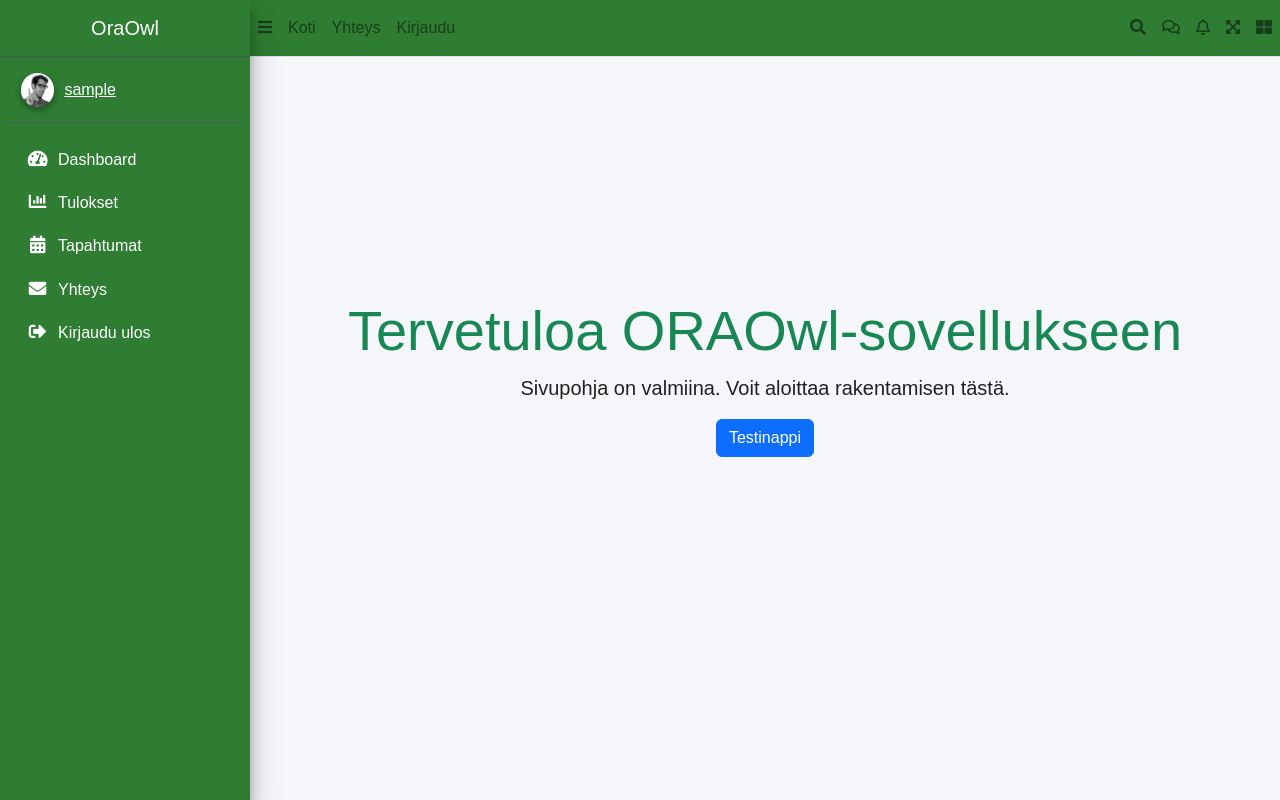
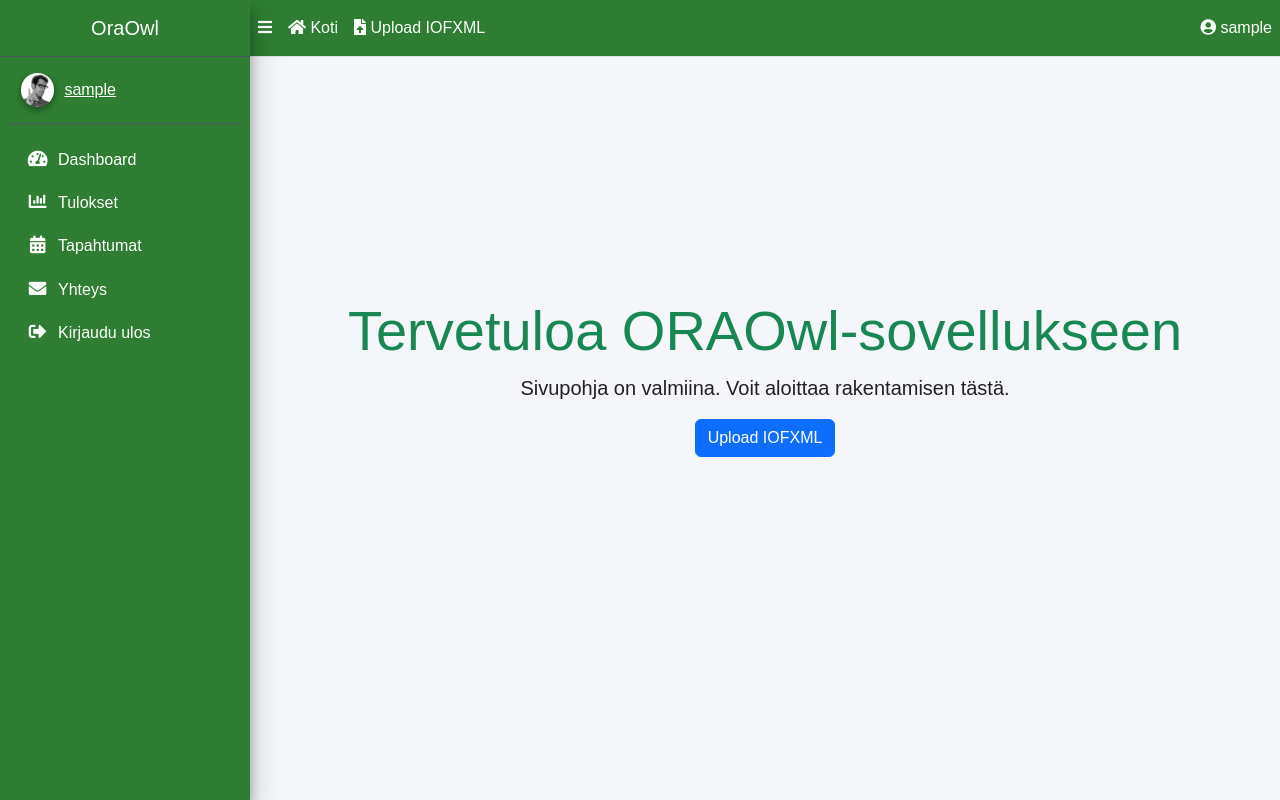
Before and after one commit to jounikivi/oraowl, a Django app: page / in a window 1280 px wide. Run offline with Django 5.2, Linux system fonts and the light colour scheme; the visitor is signed in with stand-in values (Sample User, id 1); style sheets or scripts are compiled from the project's sources; some libraries are stand-ins or nearby versions.

Commit message:
päivityksiä

```diff
--- a/oraw_app/templates/oraw_app/home.html
+++ b/oraw_app/templates/oraw_app/home.html
@@ -1,11 +1,15 @@
 {% extends "oraw_app/base.html" %}
+
+{% block title %}ORAOwl – Home{% endblock %}
 
 {% block content %}
 <div class="container d-flex justify-content-center align-items-center" style="height: 80vh;">
-    <div class="text-center">
-        <h1 class="display-4 text-success">Tervetuloa ORAOwl-sovellukseen</h1>
-        <p class="lead">Sivupohja on valmiina. Voit aloittaa rakentamisen tästä.</p>
-        <button class="btn btn-primary">Testinappi</button>
-    </div>
+  <div class="text-center">
+    <h1 class="display-4 text-success">Tervetuloa ORAOwl-sovellukseen</h1>
+    <p class="lead">Sivupohja on valmiina. Voit aloittaa rakentamisen tästä.</p>
+
+    {# FI: Pikalinkki IOFXML-lataukseen (vain jos haluat). EN: Quick link to IOFXML upload. #}
+    <a class="btn btn-primary" href="{% url 'oraw_app:upload_iofxml' %}">Upload IOFXML</a>
+  </div>
 </div>
 {% endblock %}
--- a/oraw_app/templates/oraw_app/partials/navbar.html
+++ b/oraw_app/templates/oraw_app/partials/navbar.html
@@ -1,66 +1,61 @@
-<nav class="main-header navbar navbar-expand navbar-white navbar-light">
+{% load static %}
 
-  <!-- VASEN REUNA: toggle sivupalkille -->
+<!-- Top Navigation Bar -->
+<nav class="main-header navbar navbar-expand navbar-white navbar-light" style="background-color: #2E7D32;">
+
+  <!-- Left navbar links -->
   <ul class="navbar-nav">
+    <!-- Hamburger menu -->
     <li class="nav-item">
       <a class="nav-link" data-widget="pushmenu" href="#" role="button">
-        <i class="fas fa-bars"></i>
-      </a>
-    </li>
-  </ul>
-
-  <!-- KESKIOSA: linkit -->
-  <ul class="navbar-nav mr-auto">
-    <li class="nav-item">
-      <a href="#" class="nav-link">Koti</a>
-    </li>
-     <li class="nav-item">
-      <a href="#" class="nav-link">Yhteys</a>
-    </li>
-    <li class="nav-item">
-      <a href="#" class="nav-link">Kirjaudu</a>
-    </li>
-  </ul>
-
-  <!-- OIKEA REUNA: ikonit -->
-  <ul class="navbar-nav ml-auto">
-
-    <!-- Search -->
-    <li class="nav-item">
-      <a class="nav-link" data-widget="navbar-search" href="#" role="button">
-        <i class="fas fa-search"></i>
+        <i class="fas fa-bars text-white"></i>
       </a>
     </li>
 
-    <!-- Messages -->
-    <li class="nav-item dropdown">
-      <a class="nav-link" data-toggle="dropdown" href="#">
-        <i class="far fa-comments"></i>
-        <span class="badge badge-danger navbar-badge"></span>
+    <!-- FI: Kotilinkki. EN: Home link. -->
+    <li class="nav-item d-none d-sm-inline-block">
+      <a href="{% url 'oraw_app:home' %}" class="nav-link text-white">
+        <i class="fas fa-home"></i> Koti
       </a>
     </li>
 
-    <!-- Notifications -->
-    <li class="nav-item dropdown">
-      <a class="nav-link" data-toggle="dropdown" href="#">
-        <i class="far fa-bell"></i>
-        <span class="badge badge-warning navbar-badge"></span>
+    <!-- FI: Pikalinkki IOFXML-lataukseen (vain staff). EN: Quick link to IOFXML upload (staff only). -->
+    {% if request.user.is_staff %}
+    <li class="nav-item d-none d-sm-inline-block">
+      <a href="{% url 'oraw_app:upload_iofxml' %}" class="nav-link text-white">
+        <i class="fas fa-file-upload"></i> Upload IOFXML
       </a>
     </li>
+    {% endif %}
+  </ul>
 
-    <!-- Fullscreen -->
-    <li class="nav-item">
-      <a class="nav-link" data-widget="fullscreen" href="#" role="button">
-        <i class="fas fa-expand-arrows-alt"></i>
-      </a>
-    </li>
+  <!-- Right navbar links -->
+  <ul class="navbar-nav ml-auto">
 
-    <!-- Control sidebar toggle -->
-    <li class="nav-item">
-      <a class="nav-link" data-widget="control-sidebar" data-slide="true" href="#" role="button">
-        <i class="fas fa-th-large"></i>
-      </a>
-    </li>
+    <!-- FI: Profiili / kirjautuminen -kuvake. EN: Profile / login icon. -->
+    {% if request.user.is_authenticated %}
+      <li class="nav-item dropdown">
+        <a class="nav-link text-white" data-toggle="dropdown" href="#">
+          <i class="fas fa-user-circle"></i> {{ request.user.username }}
+        </a>
+        <div class="dropdown-menu dropdown-menu-right">
+          <a href="#" class="dropdown-item">
+            <i class="fas fa-user mr-2"></i> Profiili
+          </a>
+          <div class="dropdown-divider"></div>
+          <a href="#" class="dropdown-item">
+            <i class="fas fa-sign-out-alt mr-2"></i> Kirjaudu ulos
+          </a>
+        </div>
+      </li>
+    {% else %}
+      <li class="nav-item">
+        <a href="#" class="nav-link text-white">
+          <i class="fas fa-sign-in-alt"></i> Kirjaudu sisään
+        </a>
+      </li>
+    {% endif %}
 
   </ul>
 </nav>
+<!-- /.navbar -->
--- a/oraw_app/templates/oraw_app/partials/sidebar.html
+++ b/oraw_app/templates/oraw_app/partials/sidebar.html
@@ -4,7 +4,8 @@
 <aside class="main-sidebar sidebar-dark-primary elevation-4" style="background-color: #2E7D32;">
 
   <!-- Brand Logo -->
-  <a href="{% url 'home' %}" class="brand-link text-center">
+  {# FI: Brändilogo linkittää etusivulle (namespace). EN: Brand logo links to home (namespace). #}
+  <a href="{% url 'oraw_app:home' %}" class="brand-link text-center">
     <span class="brand-text font-weight-light text-white">OraOwl</span>
   </a>
 
```
Also changed, not shown: 1 other file.
